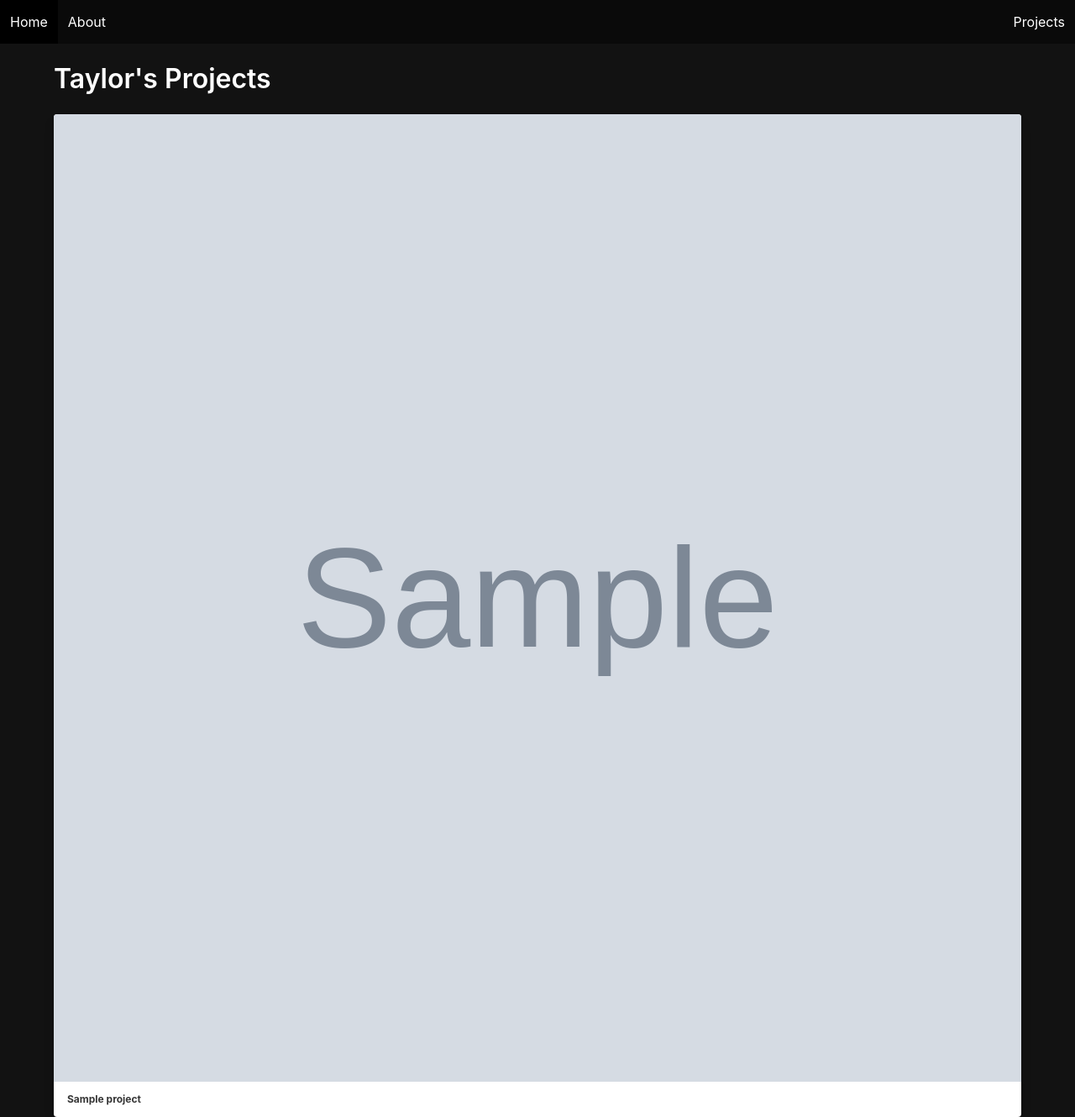
After one commit to tjphillips08/Django_Portfolio, a Django app: template main_app/templates/project_list.html in a window 1280 px wide. The commit adds this page. Shown: the whole page at 84% size. Run offline with Django 4.2, Linux system fonts and the light colour scheme; the template is opened without the code that fills it: most values are stand-ins (such as "Sample title", 1, 10 or a date in 2020); grey boxes marked "Sample" are stand-in pictures.

Commit message:
added projects view and url

```diff
--- a/main_app/templates/base.html
+++ b/main_app/templates/base.html
@@ -9,12 +9,12 @@
         <script src="https://code.jquery.com/jquery-3.6.0.min.js" integrity="sha256-/xUj+3OJU5yExlq6GSYGSHk7tPXikynS7ogEvDej/m4=" crossorigin="anonymous"></script>
         <link rel="stylesheet" href="{% static 'styles/main.css' %}" />
         <script src="{% static 'scripts/main.js' %}" defer></script>
-        <title>Spotify - {% block title %}{% endblock %}</title>
+        <title>Portfolio - {% block title %}{% endblock %}</title>
     </head>
     <body >
         <nav class="navbar is-black" role="navigation" aria-label="main navigation">
             <div class="navbar-brand">
-                <a class="navbar-item" href="/">Spotify</a>
+                <a class="navbar-item" href="/">Home</a>
                 <a role="button" class="navbar-burger" aria-label="menu" aria-expanded="false">
                     <span aria-hidden="true"></span>
                     <span aria-hidden="true"></span>
@@ -25,7 +25,7 @@
                 <a class="navbar-item" href="/about">About</a>
             </div>
             <div class="navbar-menu navbar-end">
-                <a class="navbar-item" href="/artists">Artists</a>
+                <a class="navbar-item" href="/artists">Projects</a>
             </div>
         </nav>
         <div class="container">
--- /dev/null
+++ b/main_app/templates/project_list.html
@@ -0,0 +1,31 @@
+{% extends 'base.html' %}
+
+{% comment %} for head title tags and helping us with SEO {% endcomment %}
+{% block title %}Artist{% endblock  %}
+
+{% block content %}
+
+<h1 class="title pt-5">Taylor's Projects</h1>
+<div class="gallery">
+  {% for project in projects %}
+  <a href="">
+    <div class="card">
+      <div class="card-image">
+        <figure class="image is-square">
+          <img src="{{project.image}}" alt="{{project.name}}" />
+        </figure>
+      </div>
+      <div class="card-header">
+        <p class="card-header-title">{{project.name}}</p>
+      </div>
+    </div>
+  </a>
+	{% empty %}
+  <article class="message">
+    <div class="message-header">
+      <p>No Projects Available</p>
+    </div>
+  </article>
+  {% endfor %}
+</div>
+{% endblock %}
--- a/main_app/urls.py
+++ b/main_app/urls.py
@@ -4,6 +4,7 @@ from . import views
 # this like app.use() in express
 urlpatterns = [
     path('', views.Home.as_view(), name="home"),
-    path('/about', views.About.as_view(), name="about"),
+    path('about/', views.About.as_view(), name="about"),
+    path('projects/', views.ProjectList.as_view(), name="project_list")
 
 ]
```
Also changed, not shown: main_app/templates/about.html (+3 -11 lines), main_app/views.py (+10 -0 lines).
